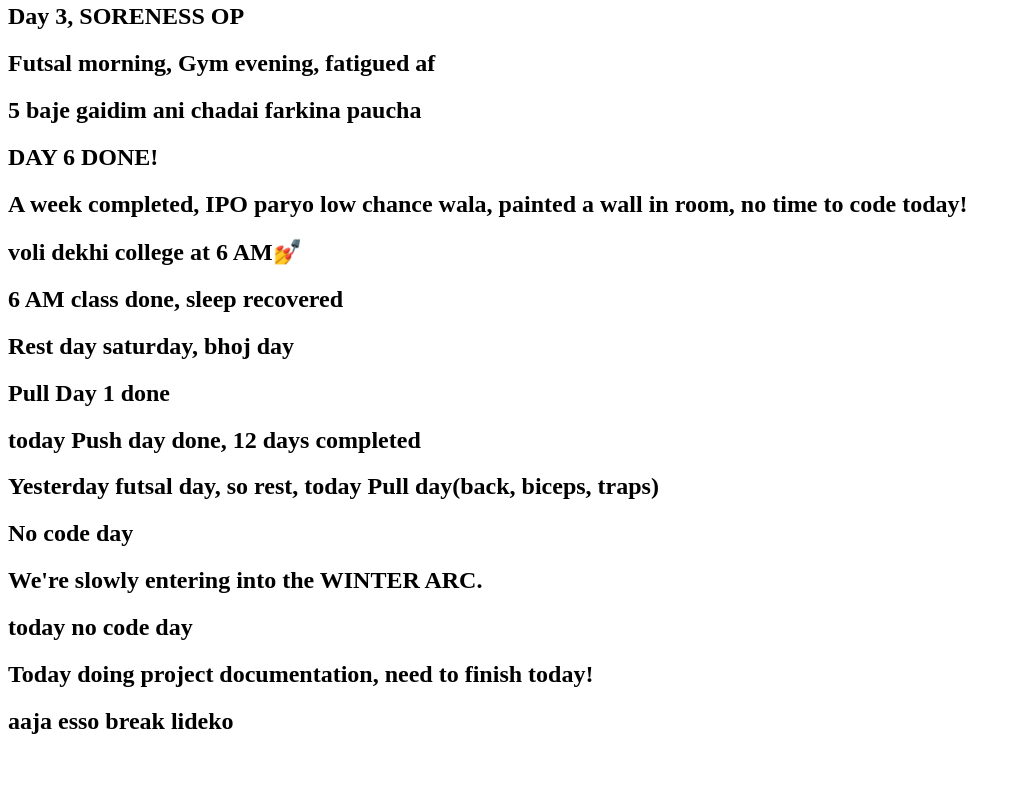
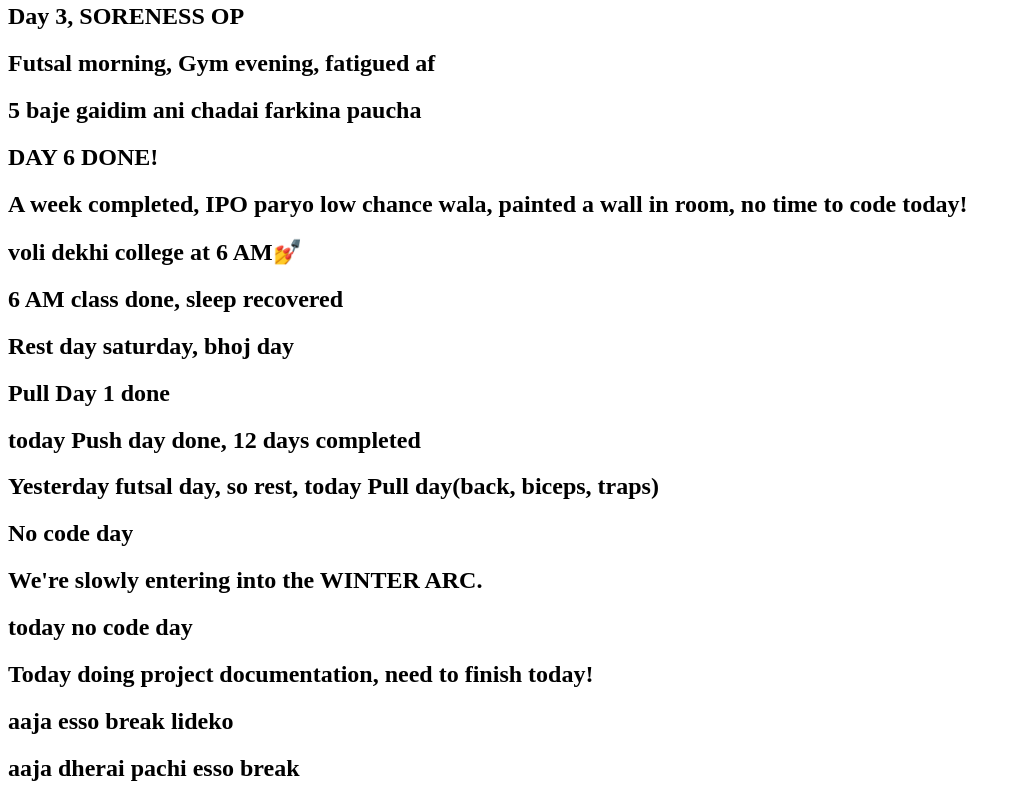
Before and after one commit to iamAkuma/procrastination, a plain HTML site: page index.html in a window 1280 px wide. Shown: the part 5268-6070 px from the top of the page, without its empty margins (0-1021 px from the left). Before the commit the page ends 6023 px from the top, so only its background shows below. Drawn offline with Linux system fonts and the light colour scheme.

Commit message:
Update index.html

```diff
--- a/index.html
+++ b/index.html
@@ -125,3 +125,4 @@ aba ekchoti ramrarii garna parcha euta aba ek dui din break liyere</h2>
 <h2>today no code day</h2>
 <h2>Today doing project documentation, need to finish today!</h2>
 <h2>aaja esso break lideko</h2>
+<h2>aaja dherai pachi esso break</h2>
```
